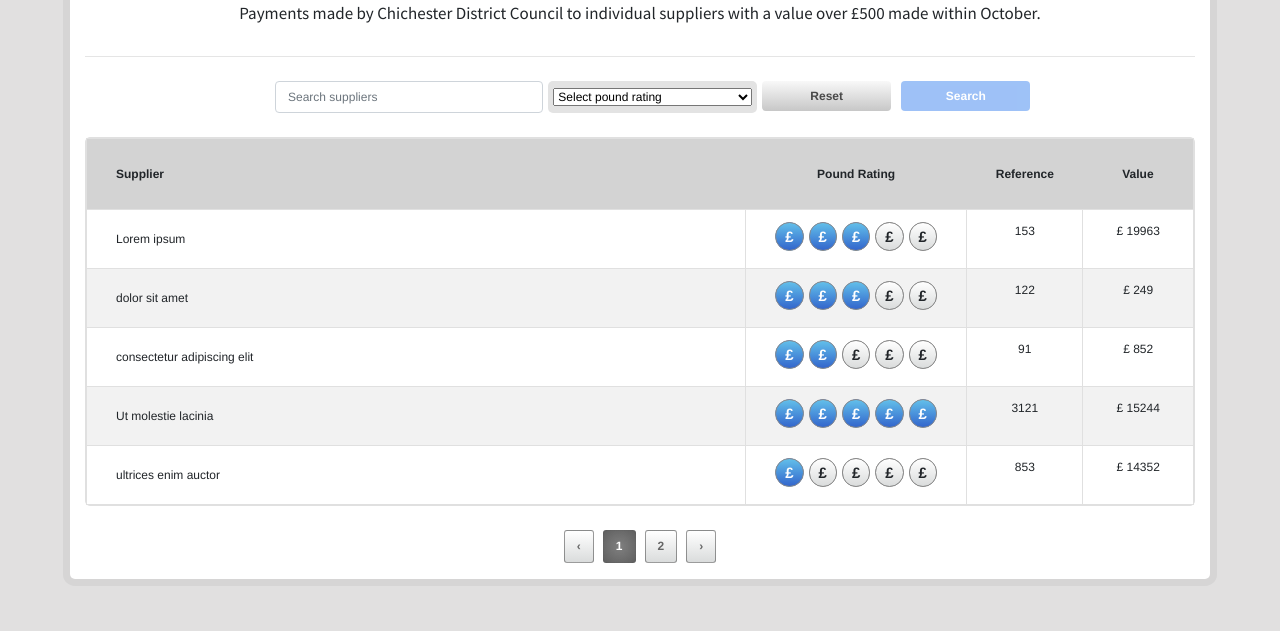
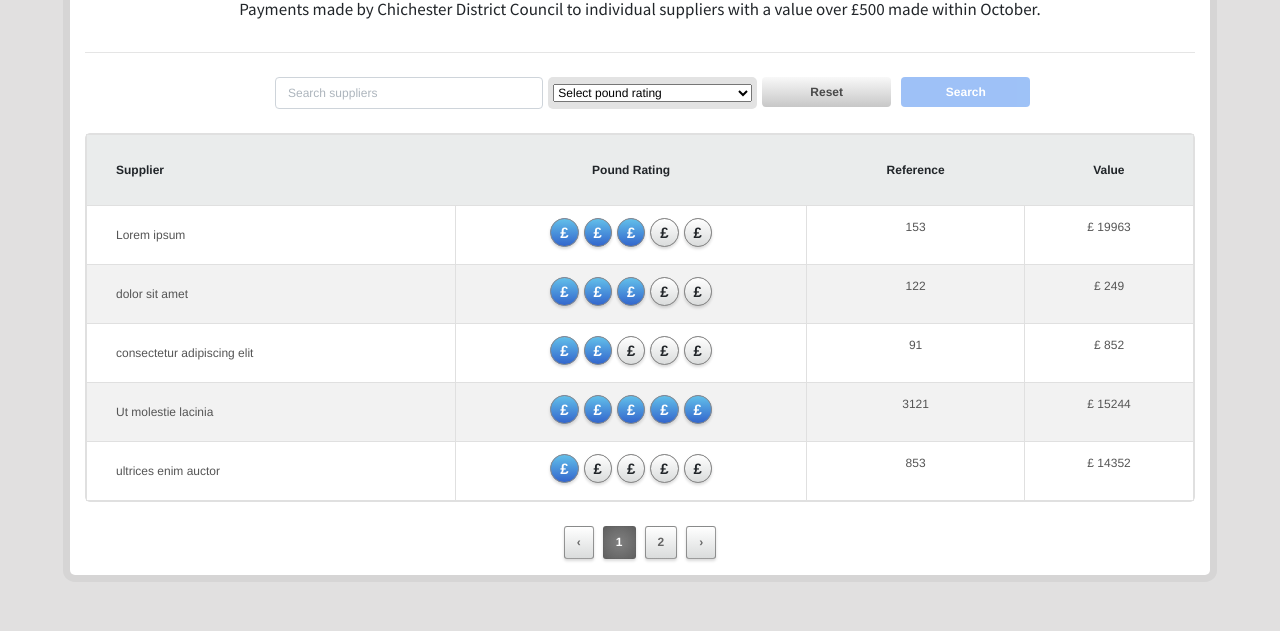
Before and after one commit to maciej-l/tsh-test, a website: page index.html in a window 1280 px wide. Shown: the part 169-800 px from the top of the page. Drawn offline with nearby package versions, Linux system fonts and the light colour scheme; files that its build step writes are made by us from their sources; files whose address does not match are found by name.

Commit message:
layout fix

```diff
--- a/index.html
+++ b/index.html
@@ -13,10 +13,10 @@
         <section class="title">
             <div class="row">
                 <div class="col-12">
-                    <h1 class="h1 mb-4 fs-60 fw-300 text-center">
+                    <h1 class="h1 fc-heading-blue mb-3 fs-58-60 fw-300 text-center">
                         Where your money goes
                     </h1>
-                    <h2 class="h2 fs-17 text-center">
+                    <h2 class="h2 fs-15-17 text-center">
                         Payments made by Chichester District Council to individual suppliers with a value over £500 made within October.
                     </p>
                 </div>
@@ -52,8 +52,8 @@
         <section class="table">
             <div class="row">
                 <div class="col-12">
-                    <div class="table-responsive-sm">
-                        <table id="data-table" class="table table-striped table-hover">
+                    <div class="table-responsive">
+                        <table id="data-table" class="table table-striped table-hover" style="width: 100%;">
                             <thead>
                                 <tr>
                                     <th scope="col" class="">Supplier</th>
--- a/js/app.js
+++ b/js/app.js
@@ -61,7 +61,7 @@
                         <td class="reference-container" data-reference="${value.reference}">
                             ${value.reference}
                         </td>
-                        <td class="value-container" data-value="${value.value}">
+                        <td class="value-container" data-value="${value.value}" valign="center">
                             &#163; ${value.value}
                         </td>
                     </tr>
--- a/sass/Colors/_colors.scss
+++ b/sass/Colors/_colors.scss
@@ -1 +1,2 @@
 @import './bcg-colors';
+@import './font-colors';
--- /dev/null
+++ b/sass/Colors/_font-colors.scss
@@ -0,0 +1,5 @@
+.fc {
+    &-heading-blue {
+        color: setColor(heading-blue);
+    }
+}
--- a/sass/Elements/_badge.scss
+++ b/sass/Elements/_badge.scss
@@ -3,6 +3,7 @@
     padding-bottom: .4em;
     font-size: setSize(15);
     font-weight: 700;
+    @include badgeShadow();
 
     &:not(:first-child) {
         margin-left: setSize(5);
--- a/sass/Elements/_pagination.scss
+++ b/sass/Elements/_pagination.scss
@@ -10,6 +10,7 @@
             border-radius: setSize(3);
             border-color: rgba(setColor(default-theme-color), .5);
             @include gradient('gray');
+            @include badgeShadow();
         }
 
         &.active {
--- a/sass/Elements/_table.scss
+++ b/sass/Elements/_table.scss
@@ -7,7 +7,7 @@
         th {
             padding: setSize(26) setSize(29);
             border: none;
-            background-color: lightgray;
+            background-color: setColor(table-th-bcg);
         }
     }
 
@@ -20,19 +20,18 @@
 
         td {
             border: 1px solid setColor(table-border-gray);
+            color: setColor(table-text);
 
             &.name-container {
                 padding: setSize(20) setSize(29);
             }
 
             &.badge-container {
-                width: 20%;
                 text-align: center;
             }
 
             &.reference-container,
             &.value-container {
-                width: 10%;
                 text-align: center;
             }
         }
--- a/sass/Helpers/_mixins.scss
+++ b/sass/Helpers/_mixins.scss
@@ -28,6 +28,11 @@
     }
 }
 
+// Shadow badges and pagination buttons
+@mixin badgeShadow() {
+    box-shadow: 0 2px 3px 0 rgba(0,0,0,0.15);
+}
+
 // RWD
 // $grid-breakpoints: (
     // xs: 0,
@@ -37,7 +42,11 @@
     // xl: 1200px
 // );
 @mixin media($res) {
-    @if ($res == '>=lg') {
+    @if ($res == '>=md') {
+        @media only screen and (min-width: map-get($grid-breakpoints, md)) {
+            @content;
+        }
+    } @else if ($res == '>=lg') {
         @media only screen and (min-width: map-get($grid-breakpoints, lg)) {
             @content;
         }
--- a/sass/Typo/_font-size.scss
+++ b/sass/Typo/_font-size.scss
@@ -1,9 +1,15 @@
 .fs {
-    &-17 {
-        font-size: setSize(17);
+    &-15-17 {
+        font-size: setSize(15);
+        @include media('>=lg') {
+            font-size: setSize(17);
+        }
     }
 
-    &-60 {
-        font-size: setSize(60);
+    &-58-60 {
+        font-size: setSize(58);
+        @include media('>=lg') {
+            font-size: setSize(60);
+        }
     }
 }
--- a/sass/_custom-styles.scss
+++ b/sass/_custom-styles.scss
@@ -1,5 +1,5 @@
 body {
-    @include media('>=lg') {
+    @include media('>=md') {
         height: 100vh;
     }
 }
@@ -15,6 +15,10 @@ body {
 
 .modal-supplier-list {
     list-style-type: none;
+    padding-left: 0;
+    @include media('>=lg') {
+        padding-left: setSize(40);
+    }
 
     li {
         margin: setSize(7) 0;
--- a/sass/_variables.scss
+++ b/sass/_variables.scss
@@ -7,7 +7,9 @@
 
 $tsh-colors-palette: (
   alto: #e0e0e0,
+  black-haze: #eaecec,
   dove-gray: #666666,
+  emperor: #555555,
   estern-blue: #2288b7,
   gray: #8a8a8a,
   mercury: #e1e0e0,
@@ -21,9 +23,13 @@ $tsh-colors: (
   background-white: color(white),
   badge-border-gray: color(gray),
   default-theme-color: color(mine-shaft),
+  heading-blue: color(estern-blue),
   pagination-text: color(dove-gray),
+  table-th-bcg: color(black-haze),
+  text-gray: color(gray),
   text-white: color(white),
-  table-border-gray: color(alto)
+  table-border-gray: color(alto),
+  table-text: color(emperor)
 );
 
 
@@ -506,7 +512,7 @@ $input-focus-color:                     $input-color !default;
 $input-focus-width:                     $input-btn-focus-width !default;
 $input-focus-box-shadow:                $input-btn-focus-box-shadow !default;
 
-$input-placeholder-color:               $gray-600 !default;
+$input-placeholder-color:               $gray-500;
 $input-plaintext-color:                 $body-color !default;
 
 $input-height-border:                   $input-border-width * 2 !default;
```
